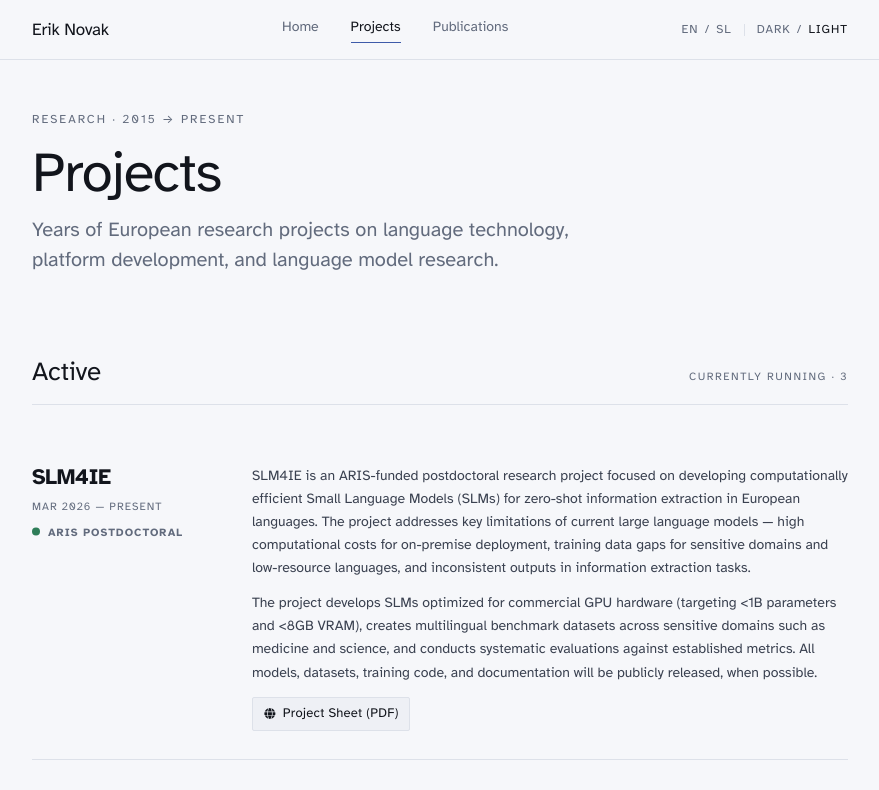
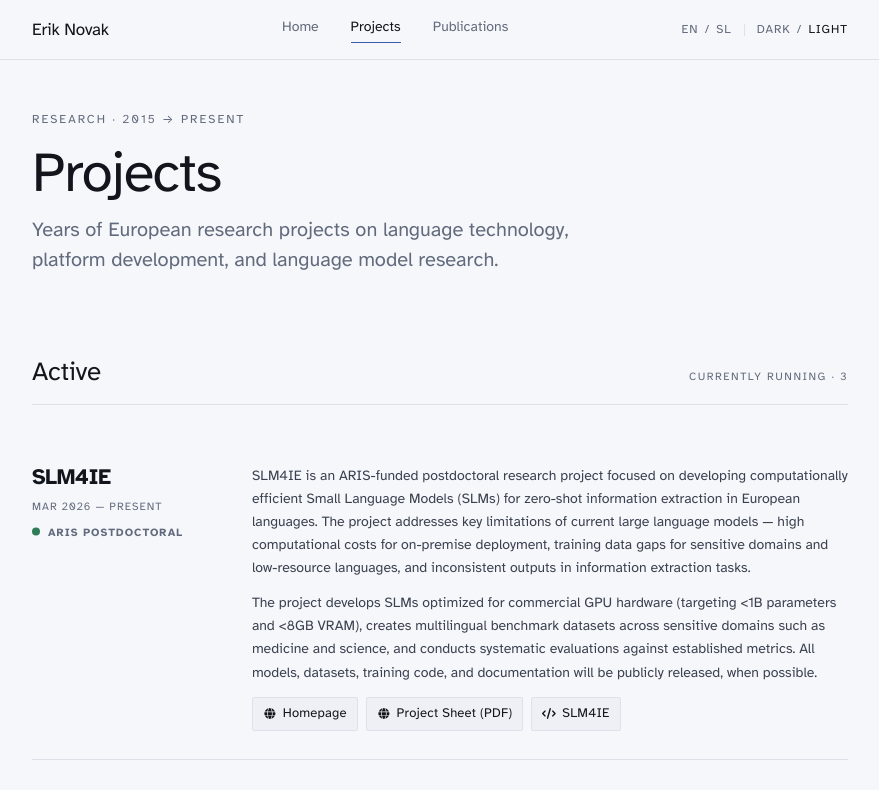
Before and after one commit to eriknovak/eriknovak.github.io, a Next.js app: page /projects in a window 1280 px wide. Shown: the top 790 px of the page, without its empty margins (200-1079 px from the left). Built offline with nearby package versions, Linux system fonts and the light colour scheme.

Commit message:
docs(projects): add SLM4IE homepage and GitHub repository links

```diff
--- a/assets/projects/research_projects.ts
+++ b/assets/projects/research_projects.ts
@@ -13,11 +13,23 @@ const RESEARCH_PROJECTS: ProjectProps[] = [
     links: [
       {
         type: "homepage",
+        label: "Homepage",
+        url: "https://eriknovak.github.io/SLM4IE/",
+      },
+      {
+        type: "homepage",
         label: "Project Sheet (PDF)",
         url: "https://www.ijs.si/ijsw/ARRSProjekti/2026?action=AttachFile&do=get&target=Z2-70067.pdf",
       },
     ],
-    resources: [],
+    resources: [
+      {
+        type: "github",
+        label: "SLM4IE",
+        owner: "eriknovak",
+        repo: "SLM4IE",
+      },
+    ],
   },
   {
     title: "datachart",
```
